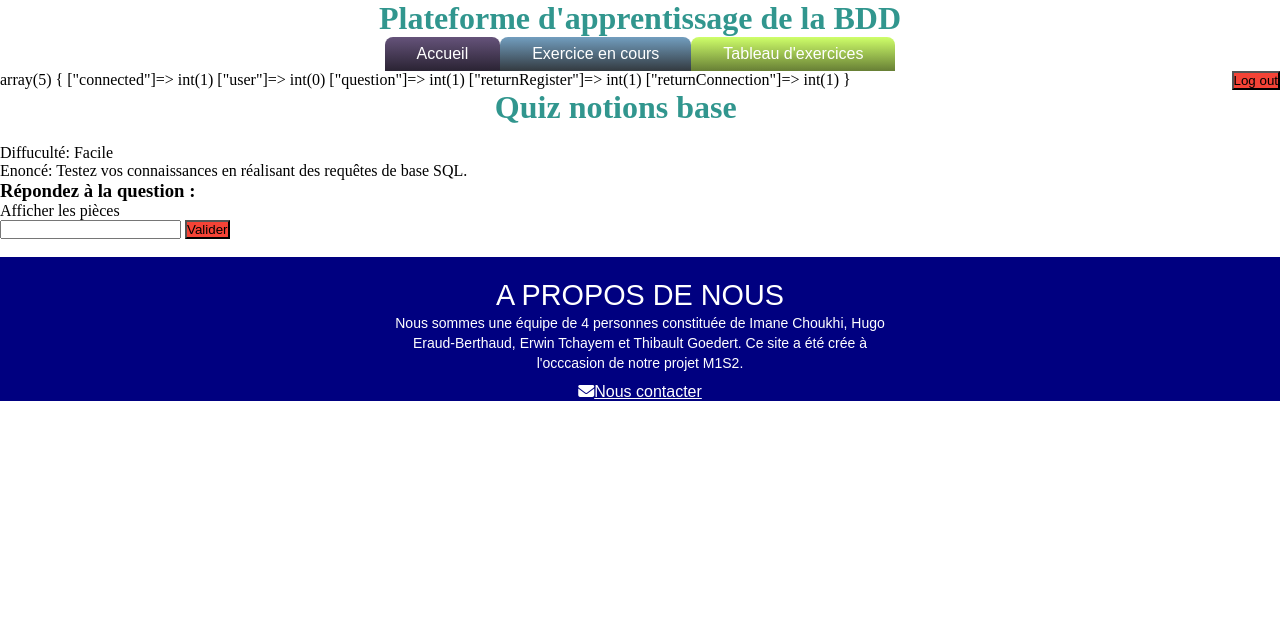
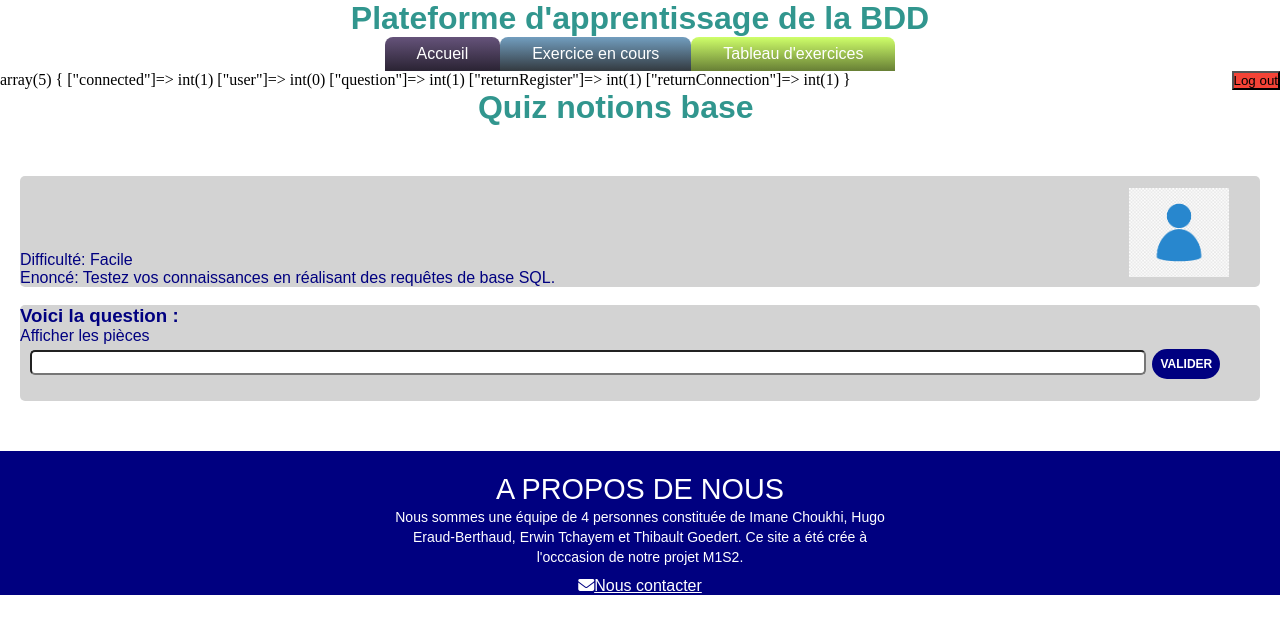
Before and after one commit to ERAUDBERTHAUDHugo/Projet_M1_S2_SQL, a PHP site: page /index.php?page=exercice&id=0 in a window 1280 px wide. Shown: the top 634 px of the page. Run offline with PHP 8.4, Linux system fonts and the light colour scheme; a user stored in the database is signed in; data comes from the database, SQL or seed files in the repository; some libraries are stand-ins or nearby versions.

Commit message:
CSS DisplayExercice, reste a rendre responsive l'image

```diff
--- a/Controller/displayExercice.php
+++ b/Controller/displayExercice.php
@@ -9,12 +9,16 @@
 		$quizSelection=BDD::get()->query("SELECT `quiz_id`, `quiz_name`,`quiz_difficulty`, `quiz_description`, `quiz_database` FROM `quiz` WHERE `quiz_id`= $quizId")->fetchAll();
 		?>
 
+        <link rel="stylesheet" type="text/css" href="View/styleExercice.css">
 		<h1><?php echo $quizSelection[$quizId]['quiz_name']; ?></h1>
+        <div class="contextbox">
+            <?php echo "Difficulté: ".$quizSelection[0]['quiz_difficulty']; ?>
+            <img src="View/img/avatar.png">
+		    <br>
+		    <?php echo "Enoncé: ".$quizSelection[0]['quiz_description']; ?>
+        </div>
+		<br>
 
-		<br>
-		<?php echo "Diffuculté: ".$quizSelection[0]['quiz_difficulty']; ?>
-		<br>
-		<?php echo "Enoncé: ".$quizSelection[0]['quiz_description']; ?>
 
 	</div>
     <?php
@@ -22,8 +26,8 @@
 
     function displayQuestion(){
         ?>
-        <div>
-            <h3>Répondez à la question : </h3>
+        <div class="questionbox">
+            <h3>Voici la question : </h3>
             <?php
             $quizId=$_GET["id"];
             $questionSelection=BDD::get()->query("SELECT `question_id`, `question_text`,`question_answer` FROM `question` WHERE `quiz_id`= $quizId")->fetchAll();
--- a/View/style.css
+++ b/View/style.css
@@ -86,12 +86,12 @@ small{
     color: #efefef;
 }
 
-.quiz-box:hover .social-box
+.quiz-box:hover .title-quiz-box
 {
     background: #fff;
 }
 
-.quiz-box:hover .social-box p1
+.quiz-box:hover .title-quiz-box p1
 {
     color: #000080;
 }
--- /dev/null
+++ b/View/styleExercice.css
@@ -0,0 +1,72 @@
+h1{
+    font-family:Arial, Helvetica, sans-serif;
+}
+
+.contextbox{
+    position: relative;
+    background: lightgray;
+    height: auto;
+    border-radius: 5px;
+    color: #000080;
+    font-family: sans-serif;
+    margin-left: 20px;
+    margin-right: 20px;
+    margin-top: 50px;
+}
+
+.contextbox img{
+    position: relative;
+    width: 100px;
+    top: 12px;
+    left: 80%;
+
+}
+
+.questionbox{
+    position: relative;
+    background: lightgray;
+    height: auto;
+    border-radius: 5px;
+    color: #000080;
+    font-family: sans-serif;
+    margin-left: 20px;
+    margin-right: 20px;
+    margin-bottom: 50px;
+}
+
+.questionbox button{
+    background: #000080;
+    border: none;
+    color: #fff;
+    padding: 8px;
+    text-align: center;
+    text-decoration: none;
+    display: inline-block;
+    font-size: 12px;
+    margin: 4px 2px;
+    border-radius: 2rem;
+    font-family: sans-serif;
+    text-transform: uppercase;
+    font-weight: bold;
+    position: relative;
+    left: 10px;
+}
+
+.questionbox button:hover{
+    background: #ffc107;
+    color: #000080;
+}
+
+
+
+.questionbox input[type="text"]{
+    background: #fff;
+    outline-color: #ffc107;
+    width: 90%;
+    color: #000080;
+    font-size: 16px;
+    left: 10px;
+    position: relative;
+    height: 25px;
+    border-radius: 5px;
+}
--- a/index.php
+++ b/index.php
@@ -53,6 +53,7 @@ else{
         break;
     }
 }
+//include("TestFiles/transactionPDO.php");
 
 include('View/footer.php');
 
```
